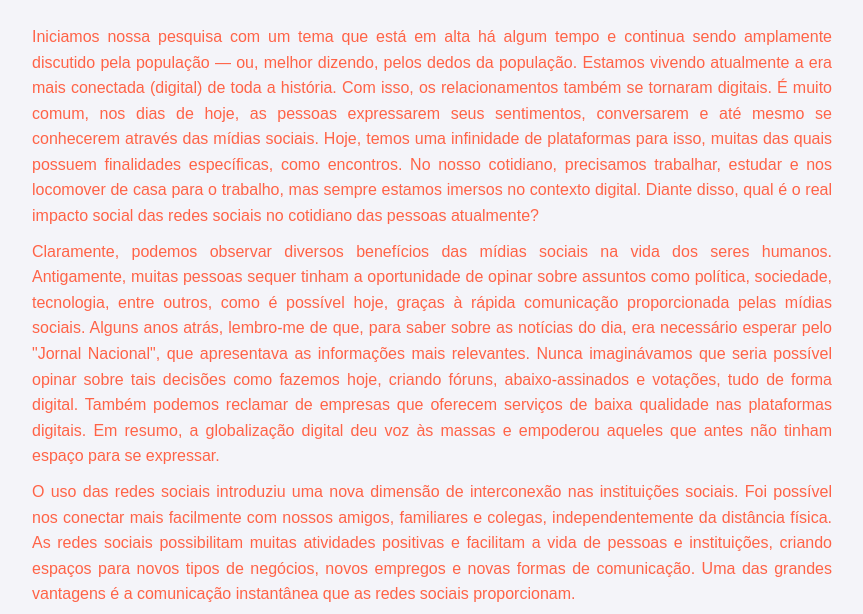
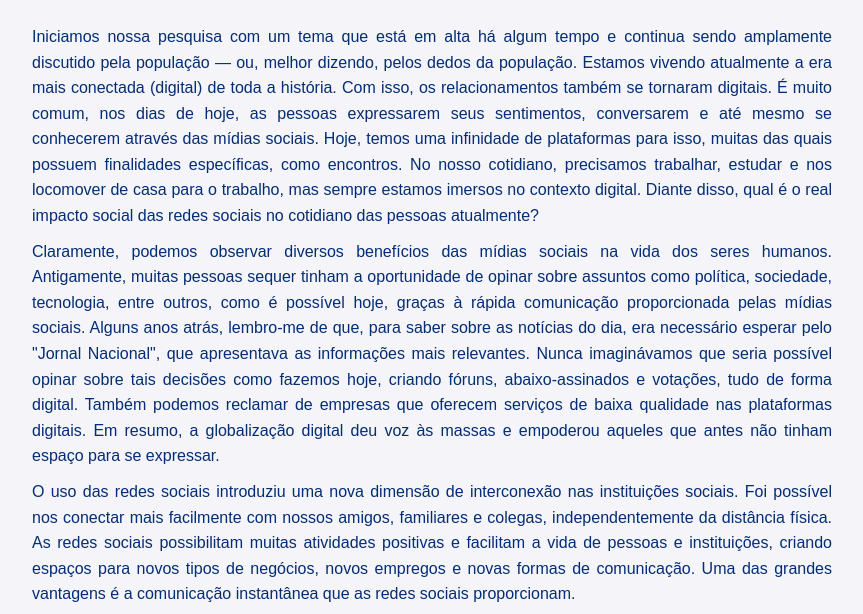
Before and after one commit to ViniciusVitorinoSantos/artigo-, a plain HTML site: page index.html in a window 1280 px wide. Shown: the part 147-761 px from the top of the page, without its empty margins (208-1071 px from the left). Drawn offline with Linux system fonts and the light colour scheme.

Commit message:
alteração da cor

```diff
--- a/styles.css
+++ b/styles.css
@@ -41,7 +41,7 @@ footer {
 }
 
 .color-activated {
-    color: #ff6347; /* Altere a cor conforme desejado */
+    color: #042d75;
     transition: color 0.3s ease;
 }
 
```
